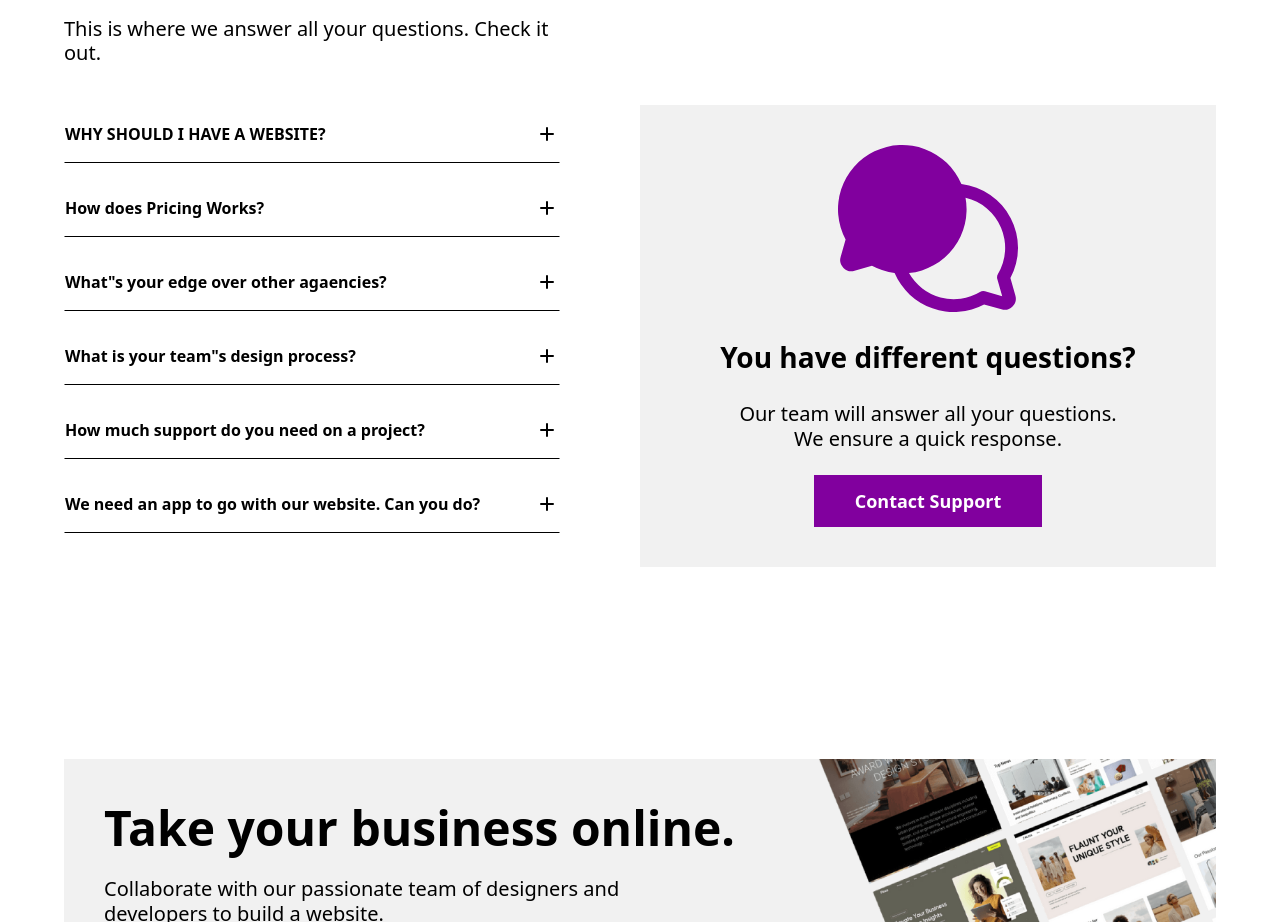
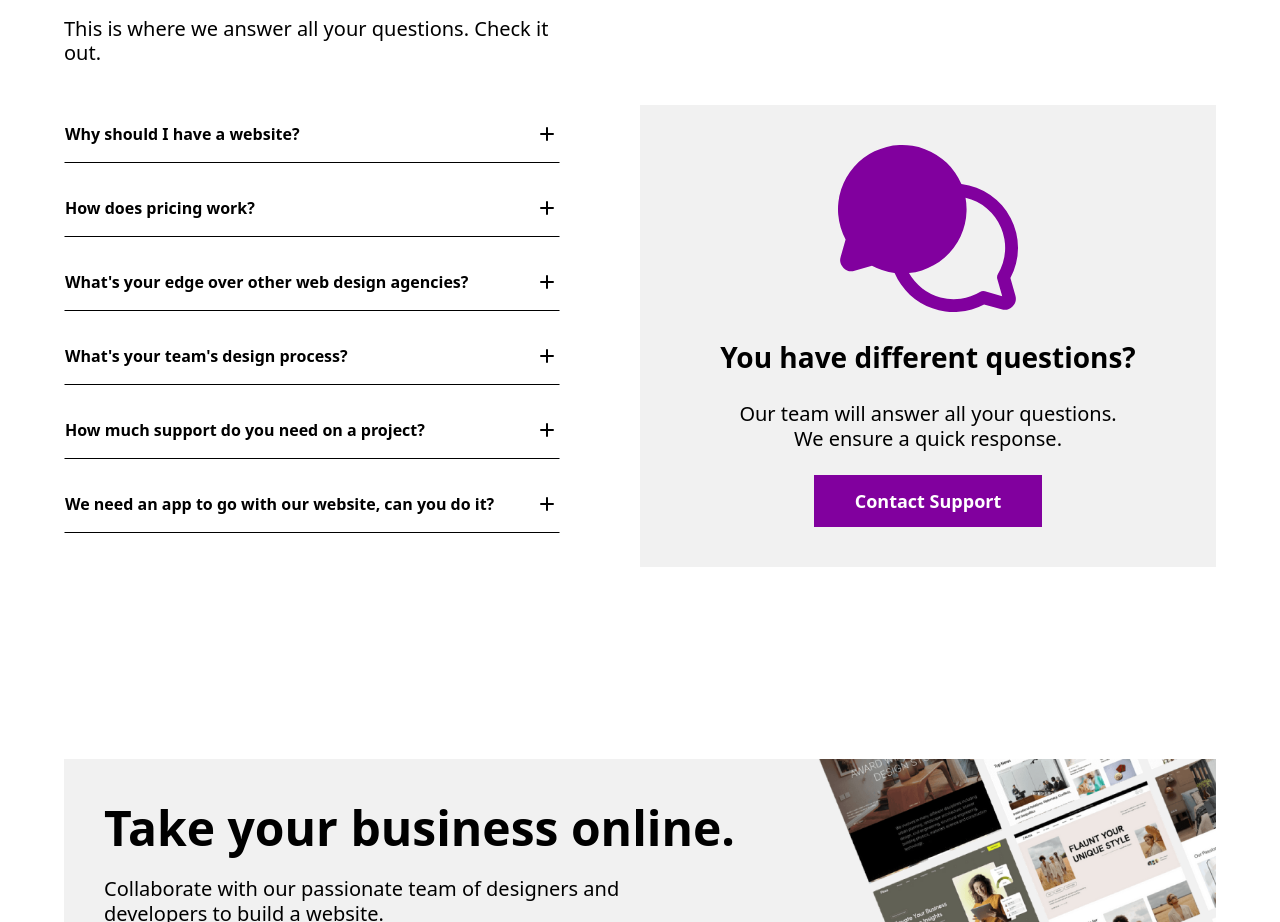
Before and after one commit to NormaWeb/Webpadi, a React (Vite) app: page / in a window 1280 px wide. Shown: the part 5783-6705 px from the top of the page. Built offline with nearby package versions, Linux system fonts and the light colour scheme; a web font is replaced by a local one.

Commit message:
Update FAQs.jsx

```diff
--- a/src/sections/FAQs.jsx
+++ b/src/sections/FAQs.jsx
@@ -11,29 +11,28 @@ const FAQs = () => {
 
     const faqData = [
         {
-            question: 'WHY SHOULD I HAVE A WEBSITE?',
+            question: 'Why should I have a website?',
             answer: 'A website is the first step toward growing an online presence for your business or passion project, whether you want to sell online or manage a blog. With Webpadi, you can get started with a website customized to fit your brand.',
         },
         {
-            question: 'How does Pricing Works?',
-            answer: 'Lorem ipsum dolor, sit amet consectetur adipisicing elit. Facere provident dolore consequatur optio, nisi ratione quasi alias ipsum aliquam odio sapiente ab aspernatur inventore cupiditate tempore autem consequuntur rerum saepe! ',
+            question: "How does pricing work?",
+            answer: 'Webpadi offers a range of packages tailored to meet diverse needs and budgets. These packages are designed to cater to different levels of business requirements, from solopreneurs and freelancers to larger enterprises seeking more extensive web solutions. Each package includes essential features such as mobile responsiveness, SEO optimization, and ongoing support to ensure your website performs optimally. ',
         },
         {
-            question: 'What"s your edge over other agaencies?',
-            answer: 'Lorem ipsum dolor, sit amet consectetur adipisicing elit. Facere provident dolore consequatur optio, nisi ratione quasi alias ipsum aliquam odio sapiente ab aspernatur inventore cupiditate tempore autem consequuntur rerum saepe!',
+            question: "What's your edge over other web design agencies?",
+            answer: 'Webpadi prides itself on its agile development methodology, strong focus on business requirements and ROI, quick response times, and a commitment to delivering high-quality, responsive websites. They offer extensive project management experience and ensure their websites are optimized for both user experience and search engines',
         },
         {
-            question: 'What is your team"s design process? ',
-            answer: ': Lorem ipsum dolor, sit amet consectetur adipisicing elit. Facere provident dolore consequatur optio, nisi ratione quasi alias ipsum aliquam odio sapiente ab aspernatur inventore cupiditate tempore autem consequuntur rerum saepe!',
+            question: "What's your team's design process?",
+            answer: 'Webpadi makes getting a website a breeze. Choose a package that suits your budget and that of your business. Review a draft copy of your website content that perfectly captures your brand. Share your brand idea with us on a call- no boring paperwork, no confusing forms and get your custom-tailored website that meets your business needs.',
         },
         {
             question: 'How much support do you need on a project?',
-            answer: 'Lorem ipsum dolor, sit amet consectetur adipisicing elit. Facere provident dolore consequatur optio, nisi ratione quasi alias ipsum aliquam odio sapiente ab aspernatur inventore cupiditate tempore autem consequuntur rerum saepe!',
+            answer: 'A website might be the face of the brand, but you are the heart and soul behind it. We need your insightful ideas to bring your dream website to life.',
         },
         {
-
-            question: 'We need an app to go with our website. Can you do?',
-            answer: 'Lorem ipsum dolor, sit amet consectetur adipisicing elit. Facere provident dolore consequatur optio, nisi ratione quasi alias ipsum aliquam odio sapiente ab aspernatur inventore cupiditate tempore autem consequuntur rerum saepe!',
+            question: 'We need an app to go with our website, can you do it?',
+            answer: 'Yes, we can. While Webpadi excels in web design needs, we also assist clients in building apps that seamlessly integrate with their websites. ',
         },
     ];
 
```
